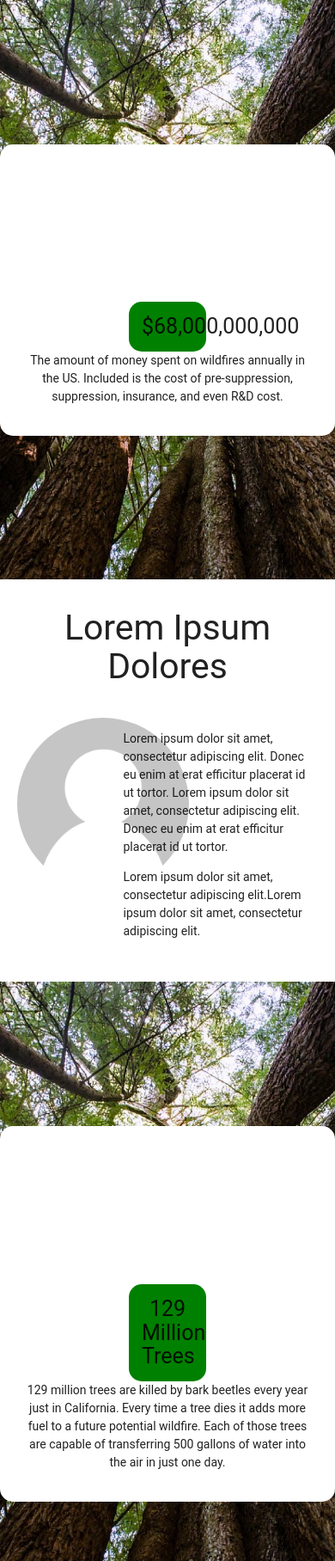
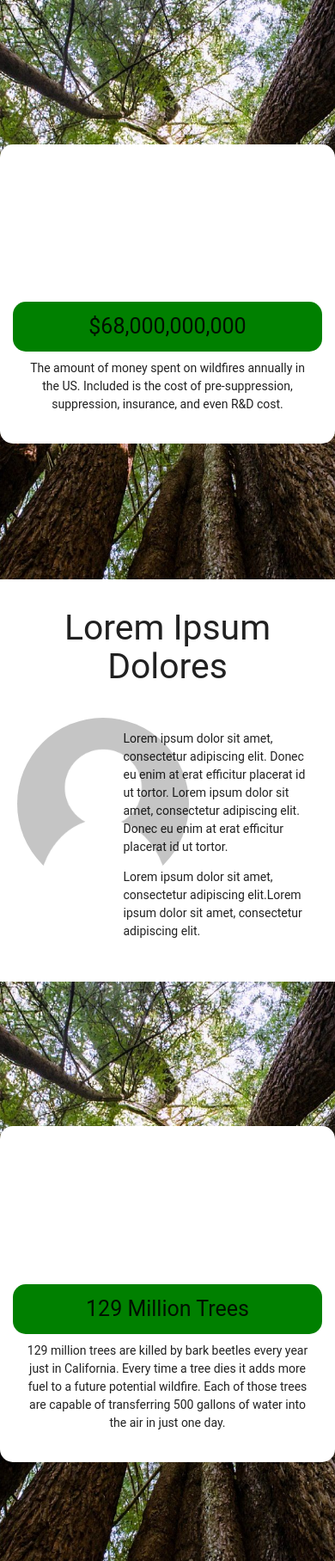
Before and after one commit to KamaalWalker/phoenixwoodvei, a PHP site: page / in a window 390 px wide. Shown: the part 1459-3275 px from the top of the page at 86% size. Run offline with PHP 8.4, Linux system fonts and the light colour scheme; some libraries are stand-ins or nearby versions; some web fonts are replaced.

Commit message:
Update index.css
Tentative media queries to update mobile view for numbers
Will edit tonight and update again

```diff
--- a/phoenixwoodvei.com/css/index.css
+++ b/phoenixwoodvei.com/css/index.css
@@ -63,16 +63,17 @@
 
 .infoblock #number{
   background-color: green;
-  width: 25%;
   font-size: 25px;
-  margin: 0 auto 0 auto;
   margin-top: 20vh;
   padding: 15px;
 
   border-radius: 15px;
 }
 
-
+@media only screen and (min-width: 768px) {
+/* For Mobile */
+  .infoblock #number { font-size: 10px; }
+}
 
 .btn {
   background-color: inherit;
```
